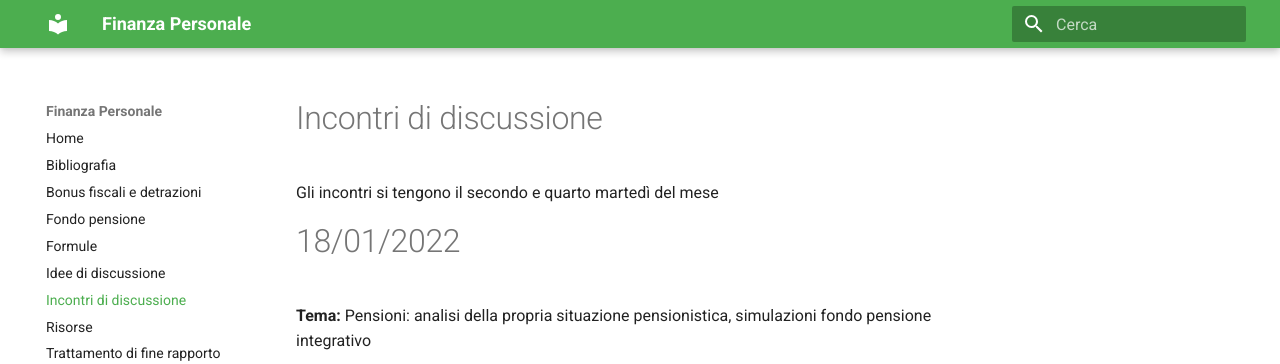
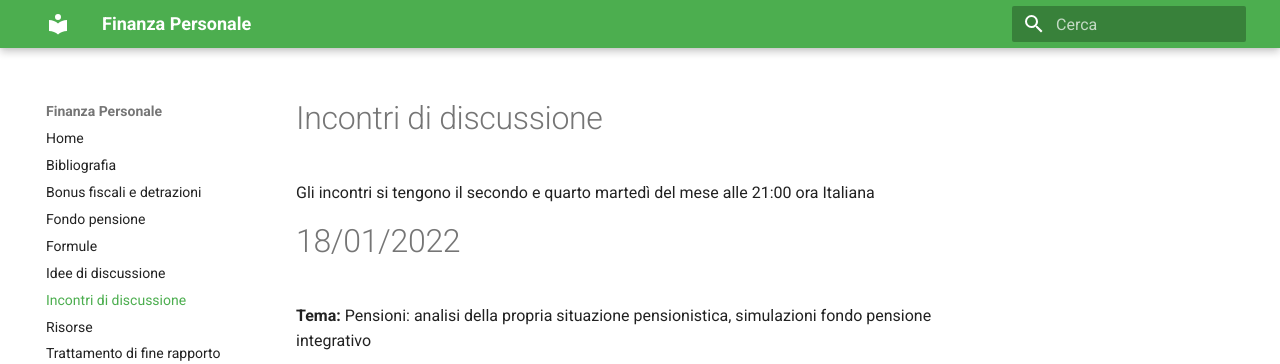
Before and after one commit to simgunz/wiki-finanza-personale, an MkDocs documentation site: the page built from docs/incontri.md, in a window 1280 px wide and 1283 px high. Shown: the top 364 px of the window. Built offline with MkDocs 1.6.1 and Material for MkDocs 9.7.7, drawn with Linux system fonts in a browser that asks for light colours.

Commit message:
Aggiunta ora a incontri

```diff
--- a/docs/incontri.md
+++ b/docs/incontri.md
@@ -1,6 +1,6 @@
 # Incontri di discussione
 
-Gli incontri si tengono il secondo e quarto martedì del mese
+Gli incontri si tengono il secondo e quarto martedì del mese alle 21:00 ora Italiana
 
 # 18/01/2022
 
```
